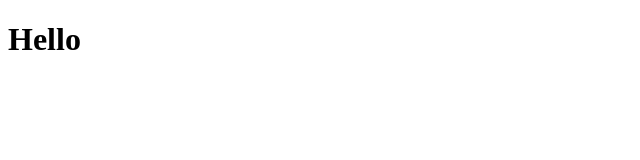
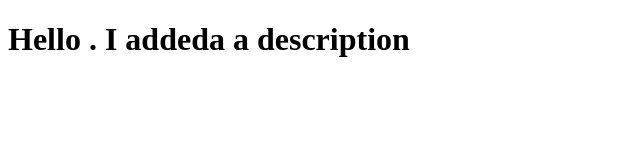
Before and after one commit to gurumurthyr2018/testRepo, a plain HTML site: page index.html in a window 1280 px wide. Shown: the whole page, without its empty margins (0-640 px from the left). Drawn offline with Linux system fonts and the light colour scheme.

Commit message:
added description

```diff
--- a/index.html
+++ b/index.html
@@ -4,6 +4,7 @@
     <title>Hello</title>
 </head>
 <body>
-    <h1>Hello</h1>
+    <h1>Hello . I addeda a description
+    </h1>
 </body>
 </html>
```
